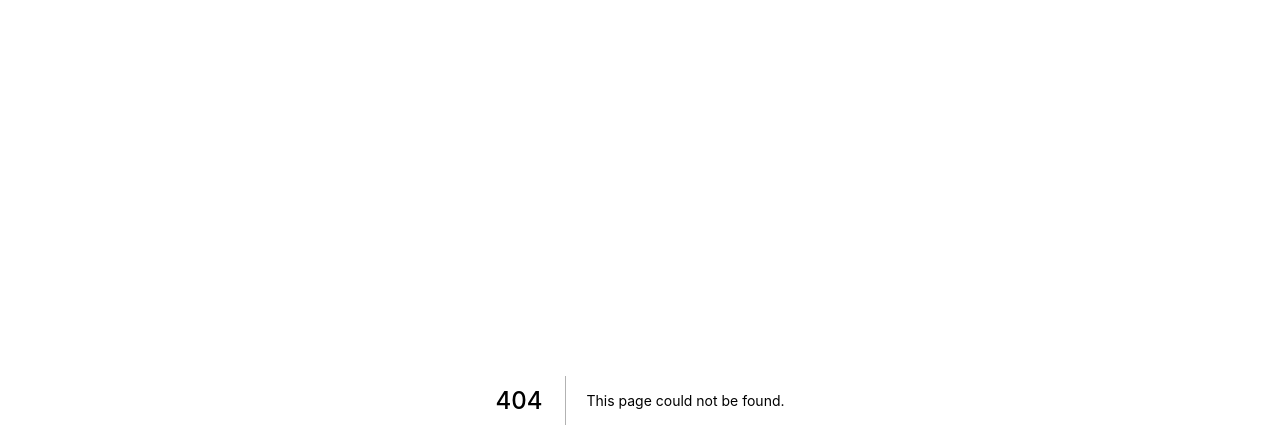
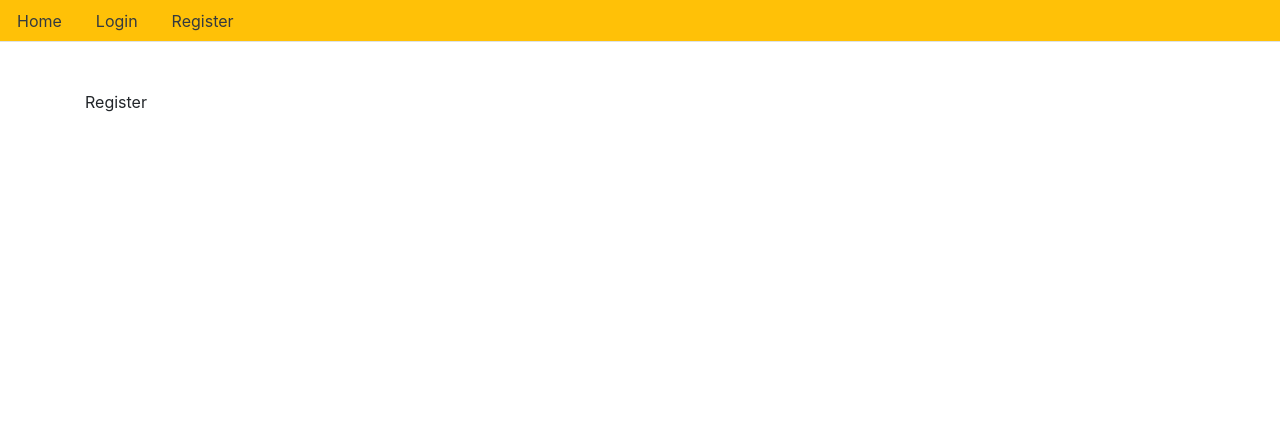
Before and after one commit to sho10/react-node-aws, a Next.js app: page /register in a window 1280 px wide. Before the commit this address had no page. Shown: the top 448 px of the page. Built offline with nearby package versions, Linux system fonts and the light colour scheme; a small style sheet from the web is missing.

Commit message:
added progress bar

```diff
--- a/components/Layout.js
+++ b/components/Layout.js
@@ -1,25 +1,43 @@
 import Head from 'next/head';
+import Link from 'next/link';
+import NProgress from 'nprogress';
+import Router from 'next/router';
+
+Router.onRouteChangeStart = url => NProgress.start();
+Router.onRouteChangeComplete = url => NProgress.done();
+Router.onRouteChangeError = url => NProgress.done();
 
 const Layout = ({children}) => {
   const head = () => (
+    <React.Fragment>
       <link
          rel="stylesheet"
          href="https://stackpath.bootstrapcdn.com/bootstrap/4.4.1/css/bootstrap.min.css"
          integrity="sha384-Vkoo8x4CGsO3+Hhxv8T/Q5PaXtkKtu6ug5TOeNV6gBiFeWPGFN9MuhOf23Q9Ifjh"
          crossorigin="anonymous"
       />
+      <link rel="stylesheet" href="https://cdnjs.cloudflare.com/ajax/libs/nprogress/0.2.0/nprogress.min.js" />
+    </React.Fragment>
   )
 
   const nav = () => (
     <ul className = "nav nav-tabs bg-warning">
       <li className = "nav-item">
-        <a className="nav-link text-dark" href="">Home</a>
+        <Link href="/">
+          <a className="nav-link text-dark" >Home</a>
+        </Link>
       </li>
       <li className = "nav-item">
-        <a className="nav-link text-dark" href="">Login</a>
+        <Link href="/login">
+          <a className="nav-link text-dark" >Login</a>
+        </Link>
       </li>
+
       <li className = "nav-item">
-        <a className="nav-link text-dark" href="">Register</a>
+        <Link href="/register">
+          <a className="nav-link text-dark" >Register</a>
+        </Link>
+
       </li>
     </ul>
   )
--- a/package.json
+++ b/package.json
@@ -13,6 +13,7 @@
   "license": "ISC",
   "dependencies": {
     "next": "^9.5.3",
+    "nprogress": "^0.2.0",
     "react": "^16.13.1",
     "react-dom": "^16.13.1"
   }
--- a/pages/login.js
+++ b/pages/login.js
@@ -1 +1,4 @@
-login.js
+import Layout from "../components/Layout";
+const Login = () => <Layout>Login</Layout>;
+
+export default Login;
--- /dev/null
+++ b/pages/register.js
@@ -0,0 +1,4 @@
+import Layout from "../components/Layout";
+const Register = () => <Layout>Register</Layout>;
+
+export default Register;
```
Also changed, not shown: 1 other file (tests, documents, lock files or other folders). Lines whose indentation alone changed are shown as unchanged.
